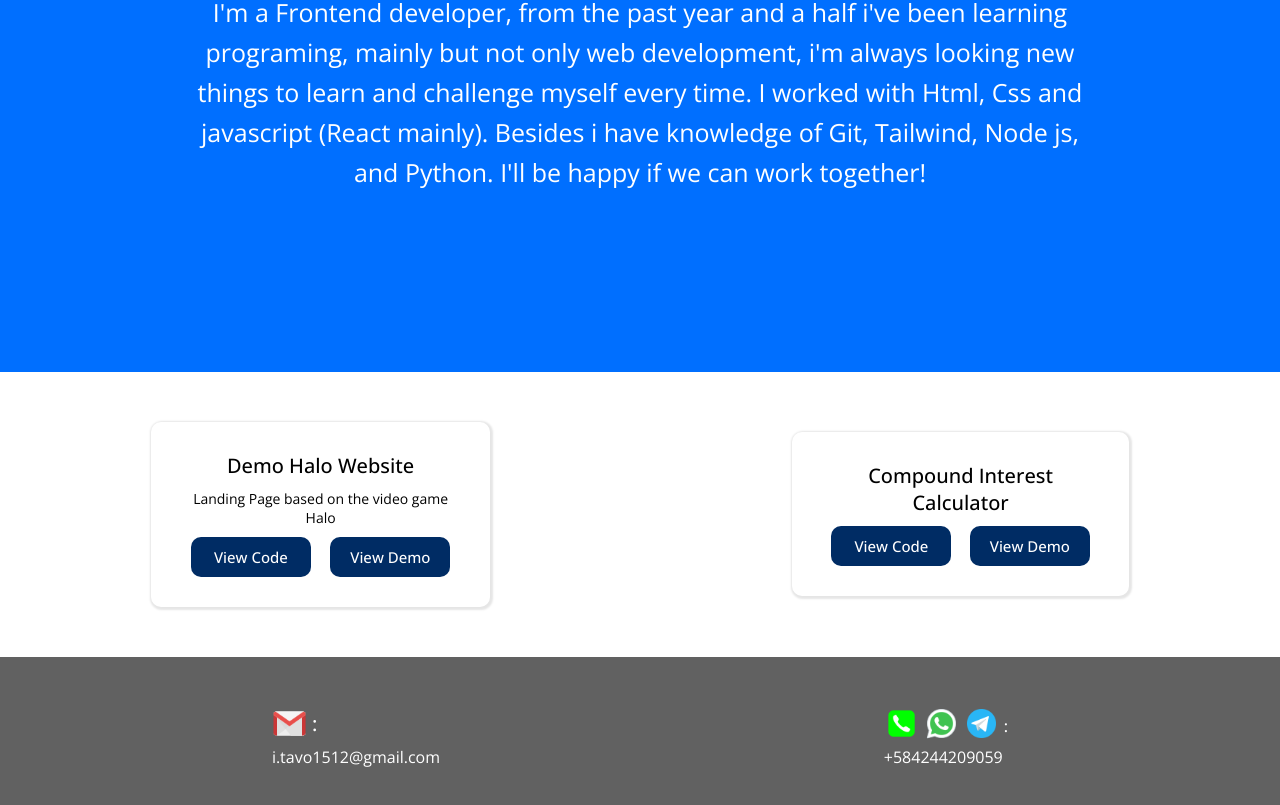
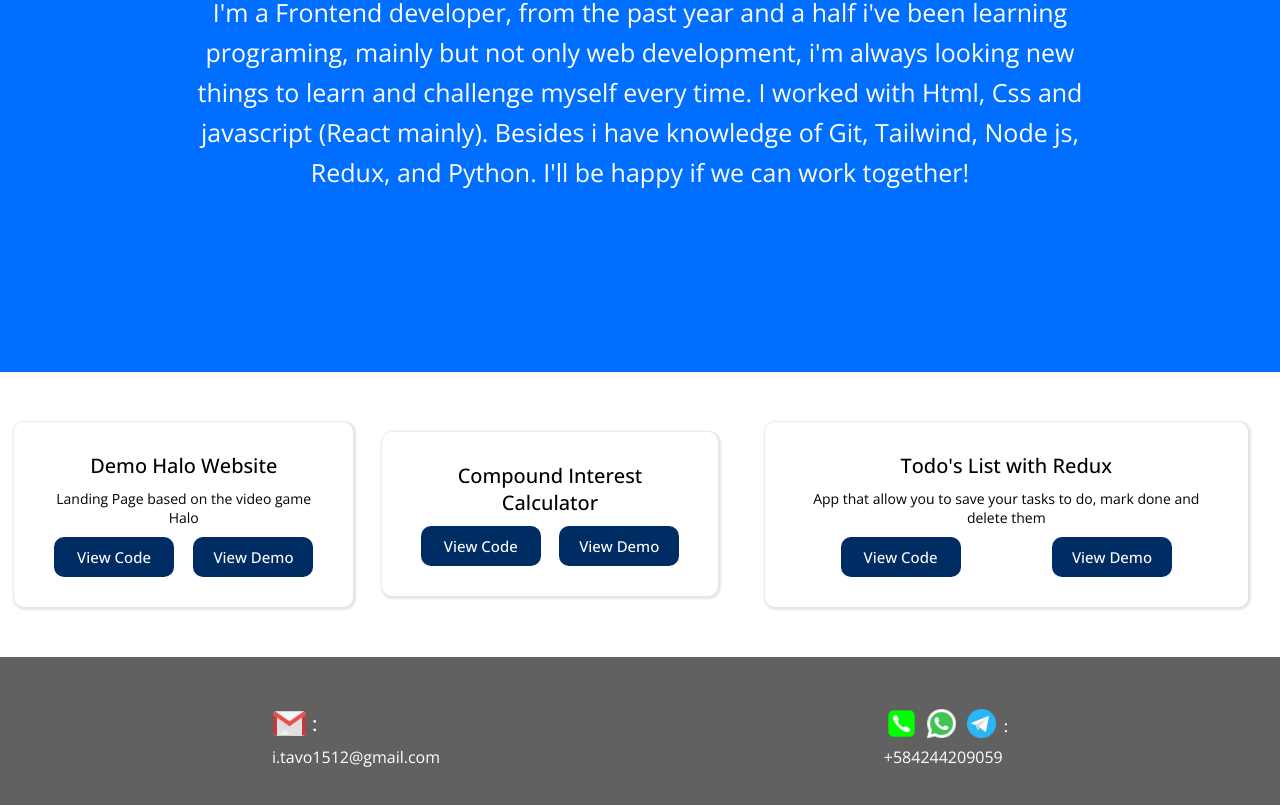
Before and after one commit to GIsacura/gisacura-website, a React (Vite) app: page / in a window 1280 px wide. Shown: the part 819-1624 px from the top of the page. Built offline with nearby package versions, Linux system fonts and the light colour scheme.

Commit message:
agregando todo's list project

```diff
--- a/src/Pages/Home.jsx
+++ b/src/Pages/Home.jsx
@@ -14,7 +14,10 @@ import PhoneLogo from '../../assets/logo/icons8-phone-48.png'
 import MailLogo from '../../assets/logo/icons8-gmail-48.png'
 //Styles
 import '../styles/Home.css'
+//Components
 import ProjectCard from '../Components/ProjectCard';
+//Utils
+import projects from '../utils/projectsData';
 
 const Home = () => {
   return (
@@ -47,23 +50,20 @@ const Home = () => {
       <section className='about-me' id='about-me'>
         <h2>Hi!, i'm Gustavo. Nice to meet you.</h2>
         <p>
-          I'm a Frontend developer, from the past year and a half i've been learning programing, mainly but not only web development, i'm always looking new things to learn and challenge myself every time. I worked with Html, Css and javascript (React mainly). Besides i have knowledge of Git, Tailwind, Node js, and Python. I'll be happy if we can work together!
+          I'm a Frontend developer, from the past year and a half i've been learning programing, mainly but not only web development, i'm always looking new things to learn and challenge myself every time. I worked with Html, Css and javascript (React mainly). Besides i have knowledge of Git, Tailwind, Node js, Redux, and Python. I'll be happy if we can work together!
         </p>
       </section>
 
       <section className='projects' id='projects'>
-        <ProjectCard
-          title='Demo Halo Website'
-          description='Landing Page based on the video game Halo'
-          codeUrl="https://github.com/GIsacura/react-demo-halo-website"
-          demoUrl="https://gisacura-react-demo-halo-website.vercel.app/"
-        />
-
-        <ProjectCard
-          title='Compound Interest Calculator'
-          codeUrl="https://github.com/GIsacura/compound-interest-calculator" target="_blank"
-          demoUrl="https://compound-interest-calculator-liart.vercel.app/"
-        />
+        {projects.map(project => (
+          <ProjectCard
+            title={project.title}
+            description={project.description}
+            codeUrl={project.codeUrl}
+            demoUrl={project.demoUrl}
+            technologies={project.technologies}
+          />
+        ))}
       </section>
 
       <section className='contact' id='contact'>
--- /dev/null
+++ b/src/utils/projectsData.js
@@ -0,0 +1,24 @@
+const projects = [
+  {
+    title: "Demo Halo Website",
+    description: "Landing Page based on the video game Halo",
+    codeUrl: "https://github.com/GIsacura/react-demo-halo-website",
+    demoUrl: "https://gisacura-react-demo-halo-website.vercel.app/",
+    technologies: ["React", "Css", "HTML"]
+  },
+  {
+    title: "Compound Interest Calculator",
+    codeUrl: "https://github.com/GIsacura/compound-interest-calculator",
+    demoUrl: "https://compound-interest-calculator-liart.vercel.app/",
+    technologies: ["React", "Styled-components", "HTML"]
+  },
+  {
+    title: "Todo's List with Redux",
+    description: "App that allow you to save your tasks to do, mark done and delete them",
+    codeUrl: 'https://github.com/GIsacura/to-do-app-project',
+    demoUrl: "https://todo-app-smoky-tau.vercel.app/",
+    technologies: ["React", "Styled-components", "HTML", "Redux"]
+  }
+]
+
+export default projects
```
Also changed, not shown: assets/images/Avatar.png (added).
